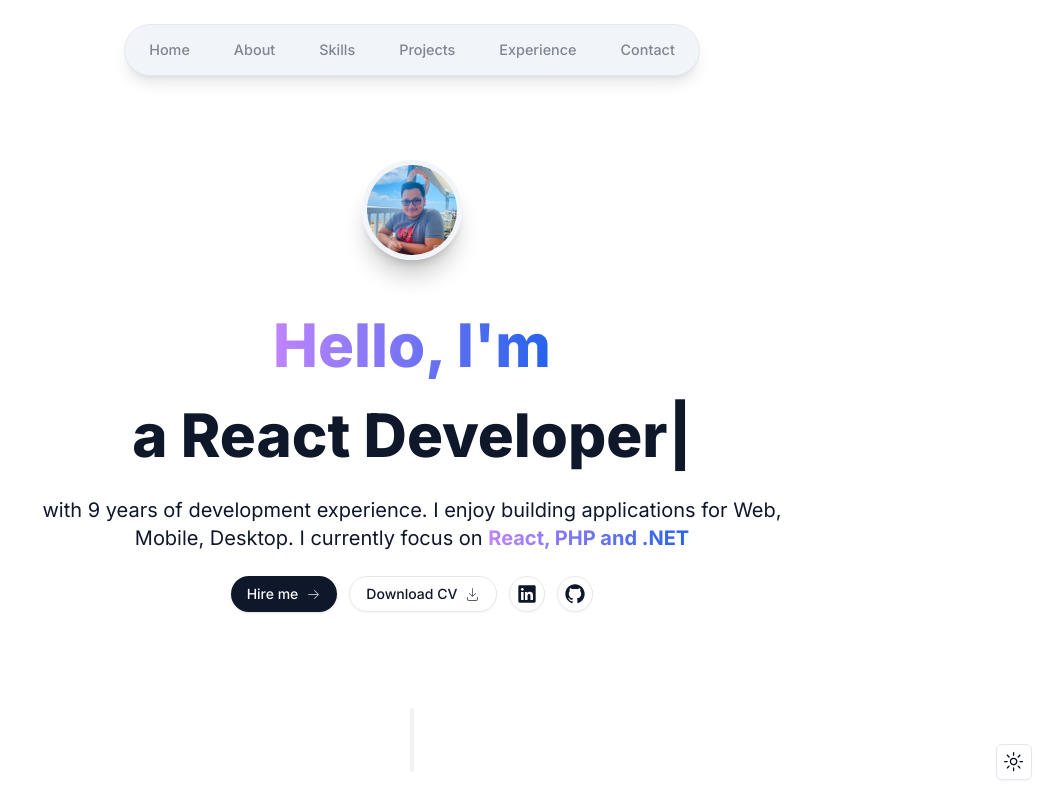
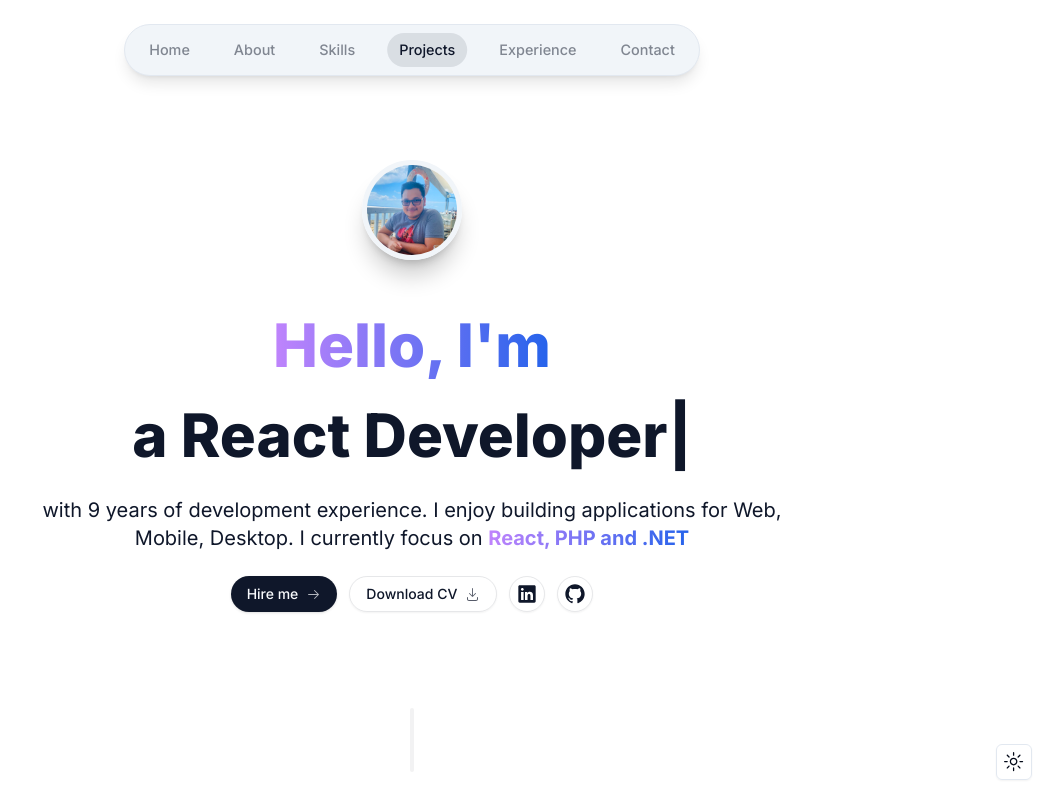
Before and after one commit to ezanglo/portfolio, a Next.js app: page / in a window 1280 px wide. Shown: the top 800 px of the page, without its empty margins (228-1280 px from the left). Built offline with nearby package versions, Linux system fonts and the light colour scheme.

Commit message:
Updated header navigation and animation

```diff
--- a/app/globals.css
+++ b/app/globals.css
@@ -70,7 +70,10 @@
   * {
     @apply border-border;
   }
+  html {
+    @apply scroll-smooth
+  }
   body {
-    @apply bg-background text-foreground;
+    @apply bg-background text-foreground relative;
   }
 }
--- a/app/layout.tsx
+++ b/app/layout.tsx
@@ -5,38 +5,24 @@ import { Inter } from 'next/font/google'
 import { cn } from '@/lib/utils'
 import Header from '@/components/header'
 import { ModeToggle } from '@/components/mode-toggle'
+import ActiveSectionContextProvider from "@/context/active-section-context";
 
-const inter = Inter({ subsets: ['latin'] })
+const inter = Inter({ subsets: ["latin"] });
 
 export const metadata: Metadata = {
-  title: 'Ezra Anglo | Personal Portfolio',
-  description: 'Ezra is a full-stack developer with 8 years of experience.',
-}
+  title: "Ezra Anglo | Personal Portfolio",
+  description: "Ezra is a full-stack developer with 8 years of experience.",
+};
 
-export default function RootLayout({
-  children,
-}: {
-  children: React.ReactNode
-}) {
+export default function RootLayout({ children }: { children: React.ReactNode }) {
   return (
-    <html lang="en">
-      <body
-        className={cn(
-          inter.className,
-          "bg-background text-foreground relative h-[5000px] pt-28 sm:pt-36"
-        )}
-      >
+    <html lang="en" suppressHydrationWarning>
+      <body className={cn(inter.className, "h-[5000px] pt-28 sm:pt-36")}>
         <ThemeProvider attribute="class" defaultTheme="system" enableSystem>
-          {/* <div className={cn(
-            "bg-[#fbe2e3] dark:bg-[#946263]",
-            "absolute -top-[6rem] -z-10 right-[11rem] h-[31.25rem] w-[31.25rem] rounded-full blur-[10rem] sm:w-[68.75rem] "
-          )}></div>
-          <div className={cn(
-            "bg-[#dbd7fb] dark:bg-[#676394]",
-            "absolute -top-[1rem] -z-10 -left-[35rem] h-[31.25rem] w-[50rem] rounded-full blur-[10rem] sm:w-[68.75rem] md:-left-[33rem] lg:-left-[28rem] xl:-left-[15rem] 2xl:-left-[5rem]"
-          )}></div> */}
-          <Header />
-          {children}
+          <ActiveSectionContextProvider>
+            <Header />
+            {children}
+          </ActiveSectionContextProvider>
           <div className="fixed bottom-0 right-0 p-5">
             <ModeToggle />
           </div>
--- a/app/page.tsx
+++ b/app/page.tsx
@@ -11,7 +11,6 @@ export default function Home() {
         <HeroSection />
         <SectionDivider />
         <AboutSection />
-        <SectionDivider />
         <SkillsSection />
         <ProjectsSection />
       </div>
--- a/components/about-section.tsx
+++ b/components/about-section.tsx
@@ -1,17 +1,29 @@
 "use client";
 
-import React from "react";
+import SectionHeading from "./section-heading";
 import { motion } from "framer-motion";
-import SectionHeading from "./section-heading";
+import { useEffect } from "react";
+import { useActiveSectionContext } from "@/context/active-section-context";
+import { useInView } from "react-intersection-observer";
 
 export default function AboutSection() {
+  const { setActiveSection, isClicked } = useActiveSectionContext();
+  const { ref, inView } = useInView({
+    threshold: 0.9,
+  });
+
+  useEffect(() => {
+    inView && isClicked && setActiveSection("About");
+  }, [inView, isClicked]);
+
   return (
     <motion.section
+      id="about"
+      ref={ref}
       className="mb-28 max-w-[45rem] text-center leading-8 scroll-mt-28"
       initial={{ opacity: 0, y: 100 }}
       animate={{ opacity: 1, y: 0 }}
       transition={{ delay: 0.175 }}
-      id="about"
     >
       <SectionHeading>About me</SectionHeading>
       <p className="mb-3">
--- a/components/header.tsx
+++ b/components/header.tsx
@@ -1,12 +1,14 @@
 "use client";
 
-import { cn } from '@/lib/utils'
-import React from 'react'
-import { motion } from "framer-motion"
-import { links } from '@/lib/data';
-import Link from 'next/link';
+import { useActiveSectionContext } from "@/context/active-section-context";
+import { links } from "@/lib/data";
+import { cn } from "@/lib/utils";
+import { motion } from "framer-motion";
+import Link from "next/link";
 
 export default function Header() {
+  const { activeSection, setActiveSection, setTimeOfLastClick } =
+    useActiveSectionContext();
   return (
     <header className="z-[999] relative">
       <motion.div
@@ -14,40 +16,60 @@ export default function Header() {
           "bg-secondary border-seconday shadow-black/10",
           "fixed top-0 left-1/2 h-[4.5rem] w-full rounded-none border border-opacity-40",
           "bg-opacity-80 shadow-lg backdrop-blur-[0.5rem]",
-          "sm:top-6 sm:h-[3.25rem] sm:w-[36rem] sm:rounded-full",
+          "sm:top-6 sm:h-[3.25rem] sm:w-[36rem] sm:rounded-full"
         )}
-        initial={{ y: -100, x: "-50%", opacity: 0}}
-        animate={{ y: 0, x: "-50%", opacity: 1}}
+        initial={{ y: -100, x: "-50%", opacity: 0 }}
+        animate={{ y: 0, x: "-50%", opacity: 1 }}
       ></motion.div>
-      <nav className={cn(
-        "flex fixed top-[0.15rem] left-1/2 -translate-x-1/2 h-12 py-2",
-        "sm:top-[1.7rem] sm:h-[initial] sm:py-0"
-      )}>
-        <ul className={cn(
-          "text-secondary-foreground/50",
-          "flex w-[22rem] flex-wrap items-center justify-center gap-y-1 text-[0.9rem] font-medium ",
-          "sm:w-[initial] sm:flex-nowrap sm:gap-5"
-        )}>
-          {links.map(link => (
+      <nav
+        className={cn(
+          "flex fixed top-[0.15rem] left-1/2 -translate-x-1/2 h-12 py-2",
+          "sm:top-[1.7rem] sm:h-[initial] sm:py-0"
+        )}
+      >
+        <ul
+          className={cn(
+            "text-secondary-foreground/50",
+            "flex w-[22rem] flex-wrap items-center justify-center gap-y-1 text-[0.9rem] font-medium ",
+            "sm:w-[initial] sm:flex-nowrap sm:gap-5"
+          )}
+        >
+          {links.map((link) => (
             <motion.li
               key={link.hash}
-              className="h-3/4 flex items-center justify-center"
-              initial={{ y: -100, opacity: 0}}
-              animate={{ y: 0, opacity: 1}}
+              className="h-3/4 flex items-center justify-center relative"
+              initial={{ y: -100, opacity: 0 }}
+              animate={{ y: 0, opacity: 1 }}
             >
               <Link
                 href={link.hash}
                 className={cn(
                   "hover:text-secondary-foreground",
-                  "flex w-full items-center justify-center p-3 transition"
+                  "flex w-full items-center justify-center p-3 transition",
+                  activeSection === link.name && "text-secondary-foreground"
                 )}
+                onClick={() => {
+                  setActiveSection(link.name);
+                  setTimeOfLastClick(Date.now());
+                }}
               >
                 {link.name}
+                {activeSection === link.name && (
+                  <motion.span
+                    className="bg-primary/10 rounded-full absolute inset-0 -z-10"
+                    layoutId="activeSection"
+                    transition={{
+                      type: "spring",
+                      stiffness: 380,
+                      damping: 30,
+                    }}
+                  ></motion.span>
+                )}
               </Link>
             </motion.li>
           ))}
         </ul>
       </nav>
     </header>
-  )
+  );
 }
--- a/components/hero-section.tsx
+++ b/components/hero-section.tsx
@@ -13,11 +13,24 @@ import Image from "next/image";
 import Link from "next/link";
 import { TypeAnimation } from "react-type-animation";
 import { Button } from "./ui/button";
+import { useActiveSectionContext } from "@/context/active-section-context";
+import { useInView } from "react-intersection-observer";
+import { useEffect } from "react";
 
 export default function HeroSection() {
+  const { setActiveSection, isClicked } = useActiveSectionContext();
+  const { ref, inView } = useInView({
+    threshold: 0.5,
+  });
+
+  useEffect(() => {
+    inView && isClicked && setActiveSection("Home");
+  }, [inView, isClicked]);
+
   return (
     <section
       id="home"
+      ref={ref}
       className="mb-28 max-w-[50rem] text-center sm:mb-0 scroll-mt-[100rem]"
     >
       <div className="grid grid-cols-1">
--- a/components/projects-section.tsx
+++ b/components/projects-section.tsx
@@ -1,12 +1,26 @@
+"use client";
+
 import { projectsData } from "@/lib/data";
 import SectionHeading from "./section-heading";
 import ProjectCard from "./project-card";
+import { useEffect } from "react";
+import { useActiveSectionContext } from "@/context/active-section-context";
+import { useInView } from "react-intersection-observer";
 
 export default function ProjectsSection() {
+  const { setActiveSection, isClicked } = useActiveSectionContext();
+  const { ref, inView } = useInView({
+    threshold: 0.2,
+  });
+
+  useEffect(() => {
+    inView && isClicked && setActiveSection("Projects");
+  }, [inView, isClicked]);
 
   return (
     <section
       id="projects"
+      ref={ref}
       className="mb-28 max-w-[53rem] scroll-mt-28 text-center sm:mb-40"
     >
       <SectionHeading>My Projects</SectionHeading>
--- a/components/skills-section.tsx
+++ b/components/skills-section.tsx
@@ -3,6 +3,9 @@
 import { skillsData } from "@/lib/data";
 import { motion } from "framer-motion";
 import SectionHeading from "./section-heading";
+import { useEffect } from "react";
+import { useActiveSectionContext } from "@/context/active-section-context";
+import { useInView } from "react-intersection-observer";
 
 const fadeInAnimationVariants = {
   initial: {
@@ -19,9 +22,18 @@ const fadeInAnimationVariants = {
 };
 
 export default function SkillsSection() {
+  const { setActiveSection, isClicked } = useActiveSectionContext();
+  const { ref, inView } = useInView({
+    threshold: 0.75,
+  });
+
+  useEffect(() => {
+    inView && isClicked && setActiveSection("Skills");
+  }, [inView, isClicked]);
   return (
     <section
       id="skills"
+      ref={ref}
       className="mb-28 max-w-[53rem] scroll-mt-28 text-center sm:mb-40"
     >
       <SectionHeading>My skills</SectionHeading>
--- /dev/null
+++ b/context/active-section-context.tsx
@@ -0,0 +1,48 @@
+"use client";
+
+import React, { createContext, useState, useContext } from "react";
+import { links } from "@/lib/data";
+
+type SectionName = (typeof links)[number]["name"];
+type ActiveSectionContextProviderProps = {
+  children: React.ReactNode;
+};
+type ActiveSectionContextType = {
+  activeSection: SectionName;
+  setActiveSection: React.Dispatch<React.SetStateAction<SectionName>>;
+  isClicked: boolean;
+  setTimeOfLastClick: React.Dispatch<React.SetStateAction<number>>;
+};
+
+export const ActiveSectionContext =
+  createContext<ActiveSectionContextType | null>(null);
+
+export default function ActiveSectionContextProvider({
+  children,
+}: ActiveSectionContextProviderProps) {
+  const [activeSection, setActiveSection] = useState<SectionName>("Home");
+  const [timeOfLastClick, setTimeOfLastClick] = useState(0);
+  return (
+    <ActiveSectionContext.Provider
+      value={{
+        activeSection,
+        setActiveSection,
+        isClicked: Date.now() - timeOfLastClick > 1000,
+        setTimeOfLastClick,
+      }}
+    >
+      {children}
+    </ActiveSectionContext.Provider>
+  );
+}
+
+export function useActiveSectionContext() {
+  const context = useContext(ActiveSectionContext);
+  if (context === null) {
+    throw new Error(
+      "useActiveSectionContext must be used within an ActiveSectionContextProvider"
+    );
+  }
+
+  return context;
+}
--- a/package.json
+++ b/package.json
@@ -22,6 +22,7 @@
     "react": "^18",
     "react-dom": "^18",
     "react-icons": "^4.11.0",
+    "react-intersection-observer": "^9.5.2",
     "react-type-animation": "^3.1.0",
     "tailwind-merge": "^1.14.0",
     "tailwindcss-animate": "^1.0.7"
```
Also changed, not shown: hooks/useActiveSection.tsx (added), 1 other file (tests, documents, lock files or other folders).
